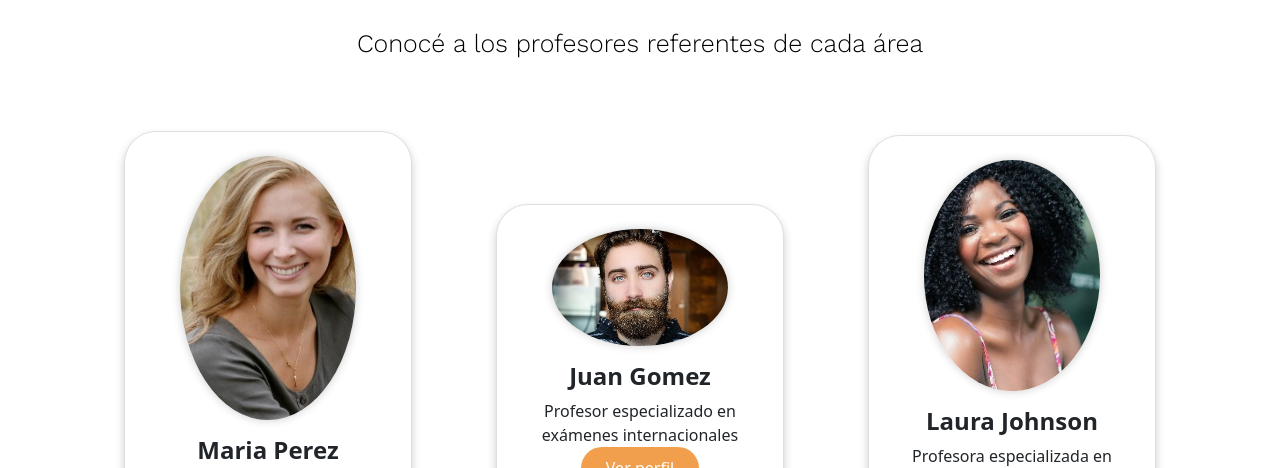
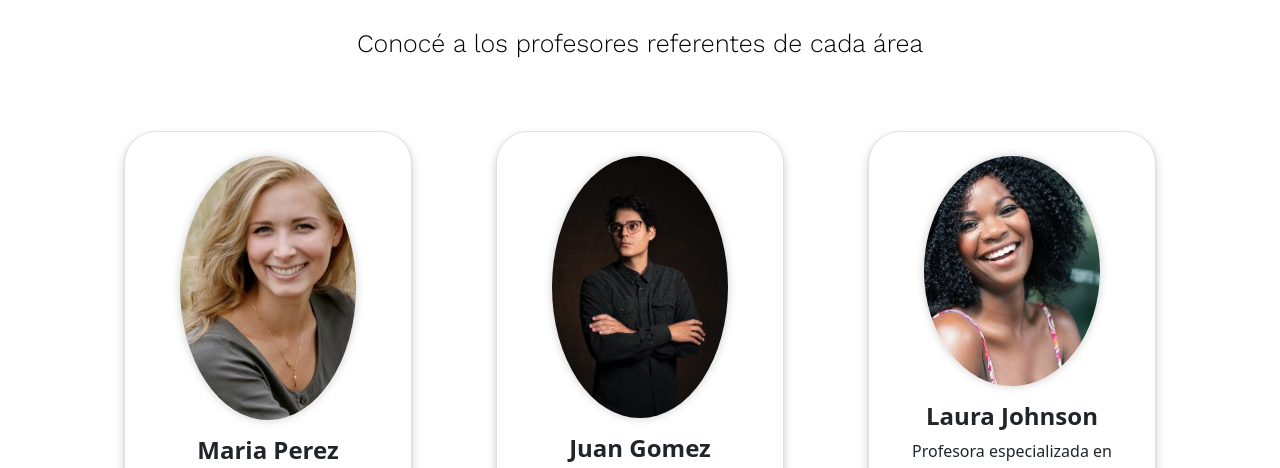
Before and after one commit to MayraSegovia/aplicando-bootstrap, a plain HTML site: page pages/nosotros.html in a window 1280 px wide. Shown: the part 415-883 px from the top of the page. Drawn offline with nearby package versions, Linux system fonts and the light colour scheme.

Commit message:
modif cards nosotros

```diff
--- a/main.css
+++ b/main.css
@@ -95,21 +95,23 @@ h1{
     margin: 0px auto;
     border-radius: 100%;
     padding: 20px;
+
   }
    .imagen-internacionales{
-      display: flex;
-      align-items: center;
-      margin: 0px auto;
+    display: flex;
+    align-items: center;
+    margin: 0px auto;
     height: 320px;
     width: 300px;
     padding: 20px;
     border-radius: 100%;
+
   }
    .imagen-empresas{
     display: flex;
     align-items: center;
     margin: 0px auto;
-     height: 320px;
+    height: 320px;
     width: 300px;
     position: static;
     padding: 20px;
@@ -176,7 +178,7 @@ h3{
   display: flex;
   justify-content: space-around;
   justify-items: baseline;
-  align-items: center;
+
   flex-wrap: wrap;
 
  }
@@ -190,6 +192,13 @@ h3{
   text-align: center;
   box-shadow: 0 5px 10px rgba(0, 0, 0, 0.2);
 }
+.card-body{
+
+  display: flex;
+  flex-direction: column;
+
+}
+
 .card img {
   width: 65%;
   border-radius: 50%;
--- a/pages/nosotros.html
+++ b/pages/nosotros.html
@@ -97,7 +97,7 @@
       </div>
 
       <div class="card" style="width: 18rem;">
-        <img src="../imagenes/profesor2.jpeg" class="card-img-top" alt="">
+        <img src="../imagenes/profesor5.jpg" class="card-img-top" alt="">
         <div class="card-body">
           <h5 class="card-title">Juan Gomez</h5>
           <span class="card-text">Profesor especializado en exámenes internacionales</span>
```
Also changed, not shown: imagenes/profesor4.png (added), imagenes/profesor5.jpg (added), 1 other file.
